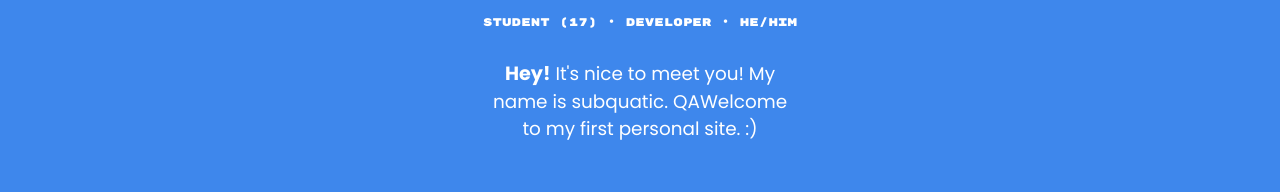
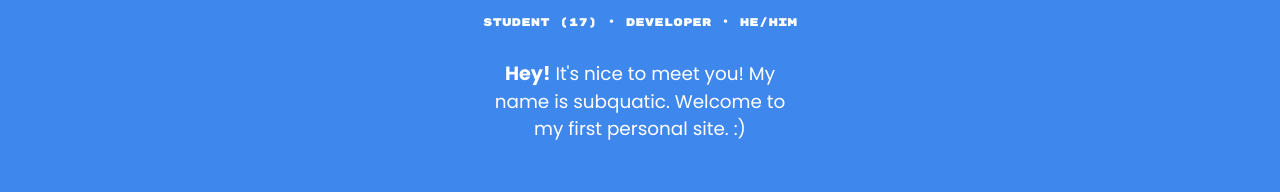
Before and after one commit to subquatic/subquatic.io, a plain HTML site: page index.html in a window 1280 px wide. Shown: the part 286-478 px from the top of the page. Drawn offline with Linux system fonts and the light colour scheme.

Commit message:
fixed typo in biography

```diff
--- a/index.html
+++ b/index.html
@@ -24,7 +24,7 @@
 			<img src="images/skull.png" alt="my picture" id="skull">
 			<h1>subquatic</h1>
 			<p id="biography">Student (17) • Developer • he/him</p>
-			<p id="intro"><span>Hey!</span> It's nice to meet you! My name is subquatic. QAWelcome to my first personal site. :)</p>
+			<p id="intro"><span>Hey!</span> It's nice to meet you! My name is subquatic. Welcome to my first personal site. :)</p>
 		</div>
 		<div class="about">
 			<h2 class="center">Get to know me!</h3>
```
